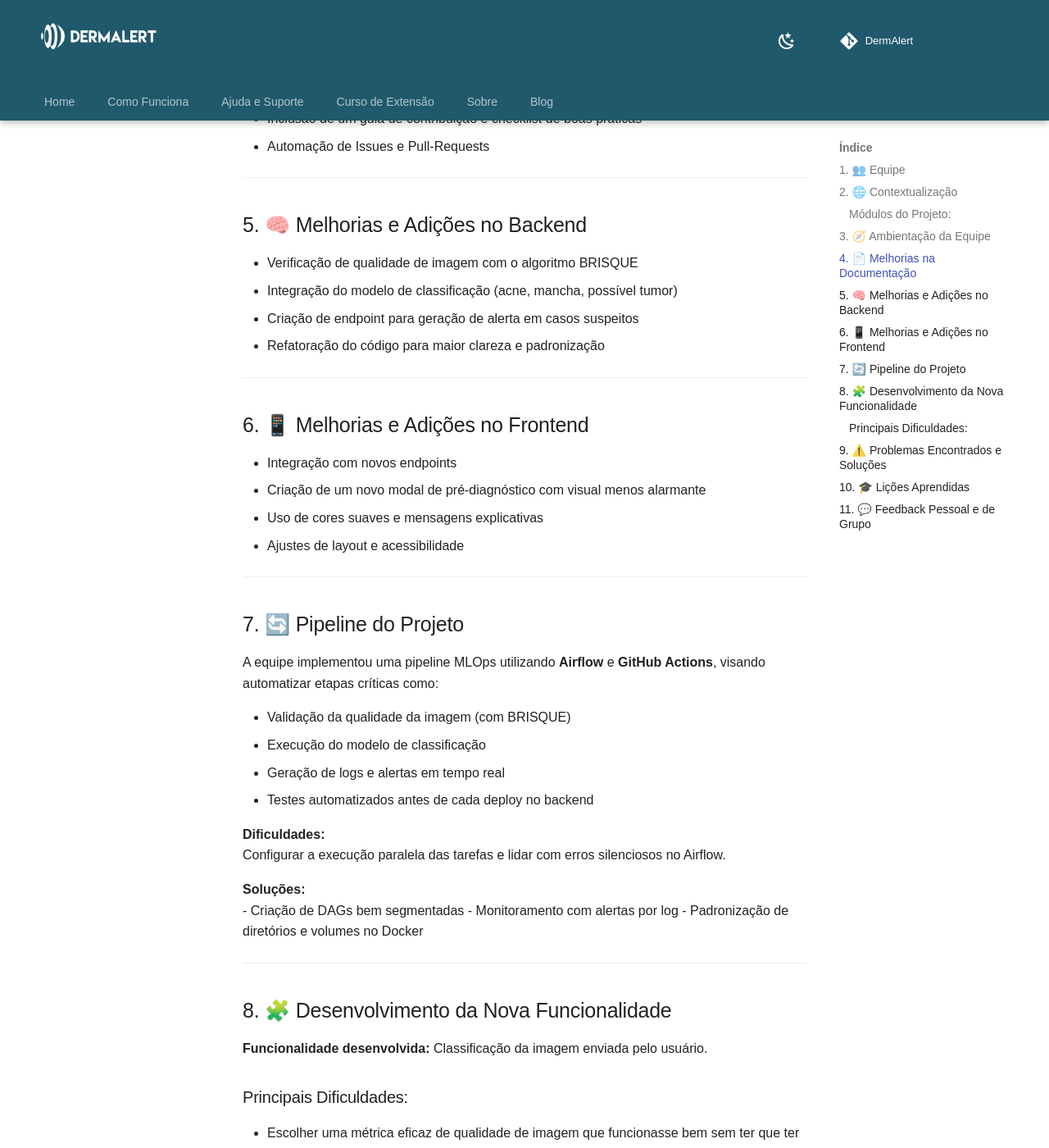
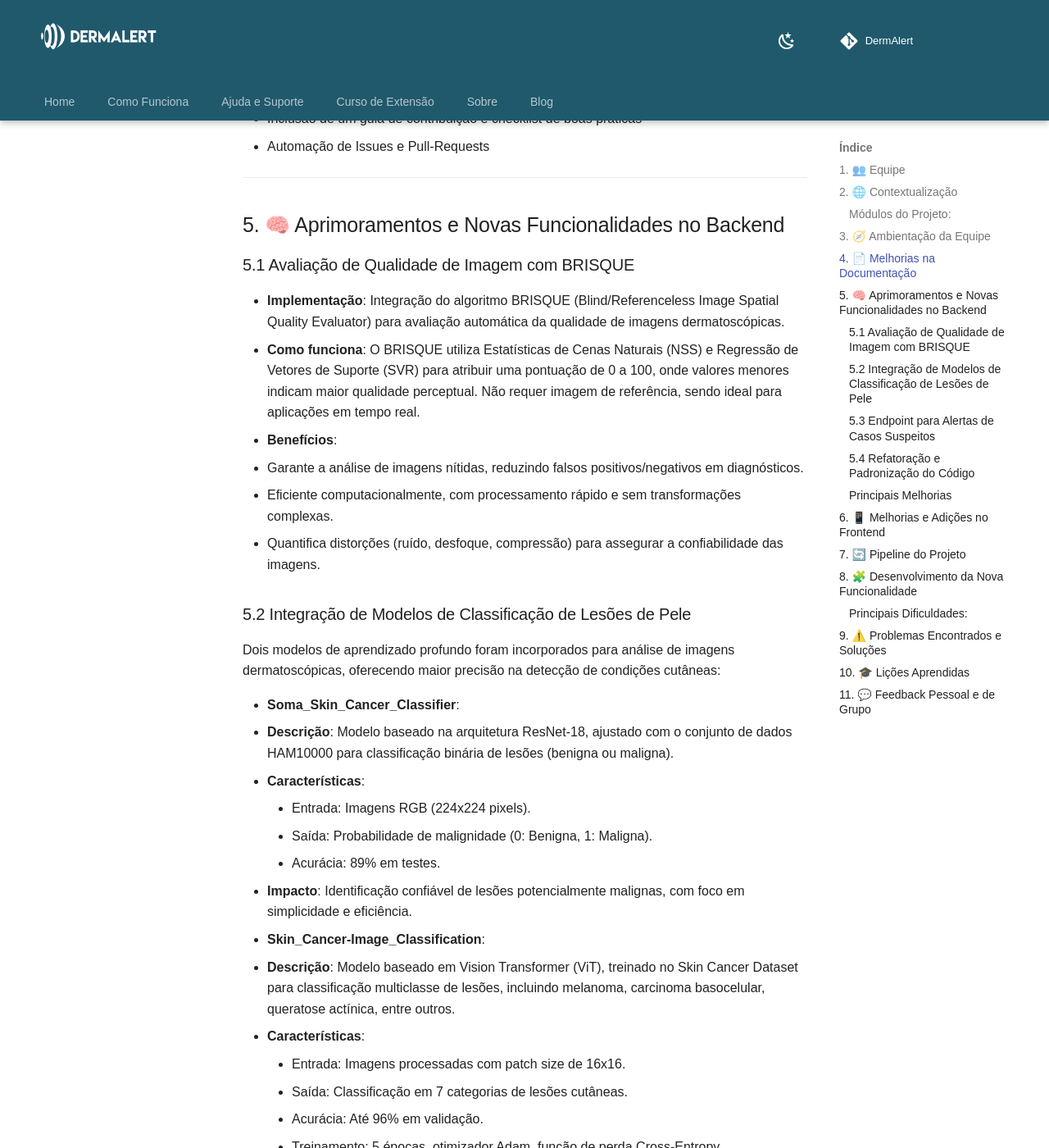
Before and after one commit to caio-lelis/dermalert.github.io, an MkDocs documentation site: the page built from docs/Postmortem/Postmortem_DermAlert.md, in a window 1280 px wide and 1400 px high, scrolled down 1471 px. Shown: the whole window at 82% size. Built offline with MkDocs 1.6.1 and Material for MkDocs 9.7.7, drawn with Linux system fonts in a browser that asks for light colours; some web fonts are replaced; comment, search, counter and statistics services are not loaded; some of the changed text lies outside the part shown.

Commit message:
adicionando o topico 5

````diff
--- a/docs/Postmortem/Postmortem_DermAlert.md
+++ b/docs/Postmortem/Postmortem_DermAlert.md
@@ -49,12 +49,78 @@
 
 ---
 
-## 5. 🧠 Melhorias e Adições no Backend
+## 5. 🧠 Aprimoramentos e Novas Funcionalidades no Backend
 
-- Verificação de qualidade de imagem com o algoritmo BRISQUE
-- Integração do modelo de classificação (acne, mancha, possível tumor)
-- Criação de endpoint para geração de alerta em casos suspeitos
-- Refatoração do código para maior clareza e padronização
+### 5.1 Avaliação de Qualidade de Imagem com BRISQUE
+- **Implementação**: Integração do algoritmo BRISQUE (Blind/Referenceless Image Spatial Quality Evaluator) para avaliação automática da qualidade de imagens dermatoscópicas.
+- **Como funciona**: O BRISQUE utiliza Estatísticas de Cenas Naturais (NSS) e Regressão de Vetores de Suporte (SVR) para atribuir uma pontuação de 0 a 100, onde valores menores indicam maior qualidade perceptual. Não requer imagem de referência, sendo ideal para aplicações em tempo real.
+- **Benefícios**:
+  - Garante a análise de imagens nítidas, reduzindo falsos positivos/negativos em diagnósticos.
+  - Eficiente computacionalmente, com processamento rápido e sem transformações complexas.
+  - Quantifica distorções (ruído, desfoque, compressão) para assegurar a confiabilidade das imagens.
+
+### 5.2 Integração de Modelos de Classificação de Lesões de Pele
+Dois modelos de aprendizado profundo foram incorporados para análise de imagens dermatoscópicas, oferecendo maior precisão na detecção de condições cutâneas:
+
+- **Soma_Skin_Cancer_Classifier**:
+  - **Descrição**: Modelo baseado na arquitetura ResNet-18, ajustado com o conjunto de dados HAM10000 para classificação binária de lesões (benigna ou maligna).
+  - **Características**:
+    - Entrada: Imagens RGB (224x224 pixels).
+    - Saída: Probabilidade de malignidade (0: Benigna, 1: Maligna).
+    - Acurácia: 89% em testes.
+  - **Impacto**: Identificação confiável de lesões potencialmente malignas, com foco em simplicidade e eficiência.
+
+- **Skin_Cancer-Image_Classification**:
+  - **Descrição**: Modelo baseado em Vision Transformer (ViT), treinado no Skin Cancer Dataset para classificação multiclasse de lesões, incluindo melanoma, carcinoma basocelular, queratose actínica, entre outros.
+  - **Características**:
+    - Entrada: Imagens processadas com patch size de 16x16.
+    - Saída: Classificação em 7 categorias de lesões cutâneas.
+    - Acurácia: Até 96% em validação.
+    - Treinamento: 5 épocas, otimizador Adam, função de perda Cross-Entropy.
+  - **Impacto**: Diagnósticos mais detalhados, permitindo a identificação de tipos específicos de lesões com alta precisão.
+
+### 5.3 Endpoint para Alertas de Casos Suspeitos
+- **Funcionalidade**: Novo endpoint que gera alertas automáticos para casos suspeitos de lesões malignas, com base nas predições dos modelos de classificação.
+- **Exemplo de Resposta**:
+  ```json
+  {
+    "message": "Lesão e imagens cadastradas com sucesso",
+    "lesao": {
+      "id": 14,
+      "local_lesao_id": 1,
+      "local_lesao_nome": "Cabeça",
+      "descricao_lesao": "Teste de lesão suspeita"
+    },
+    "imagens": [
+      "imagens-lesoes/imagens-lesoes_20250525165547_80daf1a5.jpg"
+    ],
+    "tipos": ["benigno"],
+    "prediagnosticos": ["Nevo melanocítico"],
+    "descricoes-lesao": [
+      "Pintas benignas formadas por aglomerados de células produtoras de pigmento."
+    ]
+  }
+  ```
+- **Benefícios**:
+  - Notifica usuários e profissionais de saúde em tempo real sobre casos que requerem atenção.
+  - Integração fluida com sistemas de notificação para agilizar o acompanhamento médico.
+
+### 5.4 Refatoração e Padronização do Código
+- **Qualidade do Código**:
+  - **Verificação com Pylint**: Garantia de pontuação mínima de 8.0, seguindo as melhores práticas de desenvolvimento.
+  - **Formatação com Black**: Código formatado segundo o padrão PEP 8, assegurando legibilidade e consistência.
+- **Benefícios**:
+  - Maior manutenibilidade e escalabilidade do backend.
+  - Facilidade de colaboração entre desenvolvedores, com código claro e padronizado.
+  - Redução de erros e melhoria na robustez do sistema.
+
+---
+
+### Principais Melhorias
+1. **Qualidade de Imagem**: O BRISQUE assegura que apenas imagens de alta qualidade sejam processadas, aumentando a confiabilidade dos diagnósticos.
+2. **Classificação Avançada**: A integração de modelos ResNet-18 e ViT permite detectar e classificar lesões com alta precisão, abrangendo desde casos binários até multiclasses.
+3. **Alertas Automatizados**: O novo endpoint facilita a identificação rápida de casos suspeitos, melhorando a resposta a possíveis riscos.
+4. **Código Otimizado**: A refatoração com Pylint e Black garante um backend robusto, legível e preparado para futuras expansões.
 
 ---
 
````
